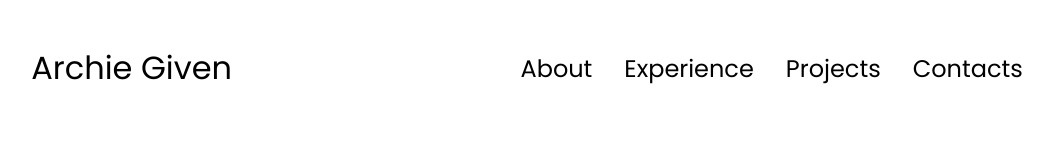
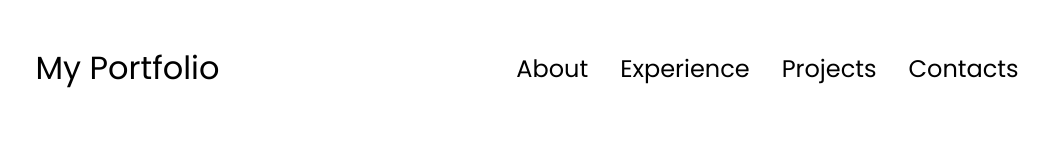
Before and after one commit to archiegiven/archiegiven-portfolio, a plain HTML site: page index.html in a window 1280 px wide. Shown: the top 160 px of the page, without its empty margins (113-1166 px from the left). Drawn offline with Linux system fonts and the light colour scheme; files whose address does not match are found by name.

Commit message:
chaning page title

```diff
--- a/index.html
+++ b/index.html
@@ -9,7 +9,7 @@
 </head>
 <body>
     <nav id="desktop-nav">
-        <div class="logo">Archie Given</div>
+        <div class="logo">My Portfolio</div>
         <div>
             <ul class="nav-links">
                 <li><a href="#about">About</a></li>
```
